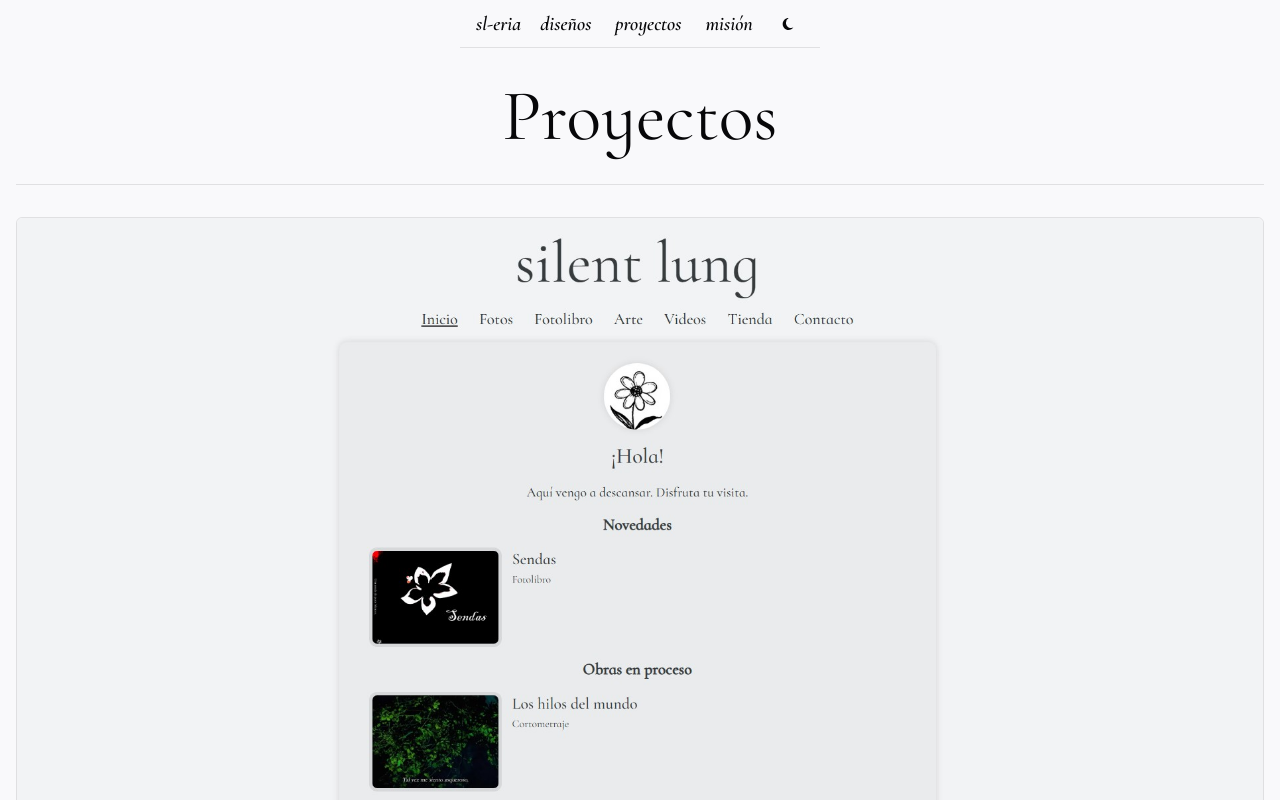
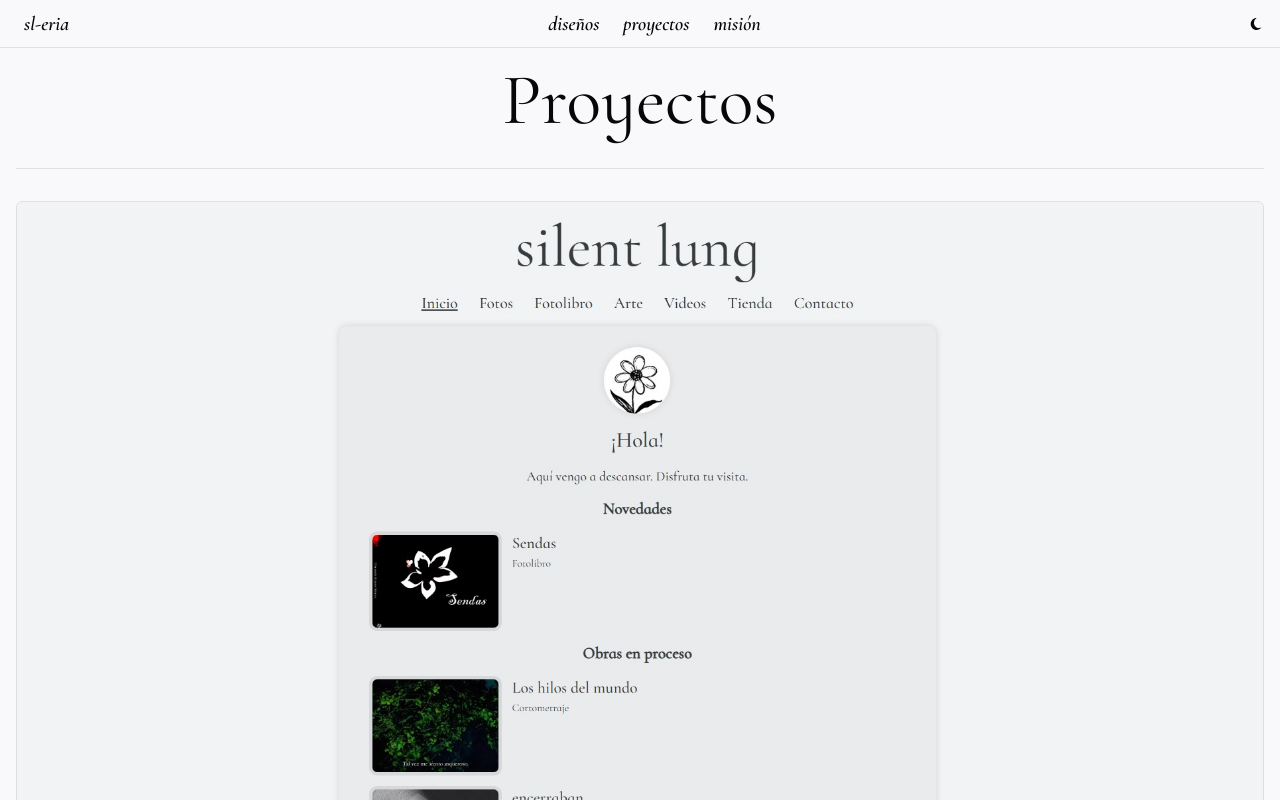
Before and after one commit to Lvnge/sl-eria, a React (Vite) app: page /proyectos in a window 1280 px wide. Shown: the top 800 px of the page. Built offline with nearby package versions, Linux system fonts and the light colour scheme.

Commit message:
Test navbar layout

```diff
--- a/src/components/navBar/NavBar.tsx
+++ b/src/components/navBar/NavBar.tsx
@@ -12,13 +12,13 @@ const NavBar = ({ isDark, toggleTheme }: NavBarProps) => {
 
   return (
     <>
-      <div className="flex flex-col items-center">
-        <div className="navbar z-10">
+      {/* Using your custom navbar class which already includes fixed positioning */}
+      <div className="navbar">
         <button>
           <Link
             to="/"
             onClick={() => setMenuOpen(false)}
-              className="italic font-Cormorant"
+            className="italic font-Cormorant pl-4"
           >
             sl-eria
           </Link>
@@ -49,9 +49,7 @@ const NavBar = ({ isDark, toggleTheme }: NavBarProps) => {
         <div className="flex gap-2 items-center relative">
           <button
             onClick={toggleTheme}
-              aria-label={
-                isDark ? "Switch to light mode" : "Switch to dark mode"
-              }
+            aria-label={isDark ? "Switch to light mode" : "Switch to dark mode"}
             className="flex items-center justify-center w-8 h-8"
           >
             <AnimatePresence mode="wait">
@@ -60,7 +58,7 @@ const NavBar = ({ isDark, toggleTheme }: NavBarProps) => {
                 initial={{ opacity: 0 }}
                 animate={{ opacity: 1 }}
                 exit={{ opacity: 0 }}
-                  transition={{ duration: 0 }}
+                transition={{ duration: 0.3, ease: "easeInOut" }}
                 className="flex items-center justify-center"
               >
                 {isDark ? (
@@ -110,15 +108,17 @@ const NavBar = ({ isDark, toggleTheme }: NavBarProps) => {
           </button>
         </div>
       </div>
-        <div>
-          {/* Mobile Menu */}
+
+      {/* Mobile Menu - using your custom class which already has positioning */}
+      <AnimatePresence>
         <motion.div
           className="mobile-menu md:hidden"
-            initial={{ y: "-100vh" }}
-            animate={{ y: menuOpen ? 0 : "-100vh" }}
-            exit={{ y: "-100vh" }}
-            transition={{ type: "tween", duration: 0.55 }}
+          initial={{ y: "-100%" }}
+          animate={{ y: menuOpen ? 0 : "-100%" }}
+          exit={{ y: "-100%" }}
+          transition={{ type: "tween", duration: 0.3, ease: "easeInOut" }}
         >
+          <div className="p-4 flex flex-col space-y-4 items-center">
             <Link to="/diseños" onClick={() => setMenuOpen(false)}>
               diseños
             </Link>
@@ -128,8 +128,9 @@ const NavBar = ({ isDark, toggleTheme }: NavBarProps) => {
             <Link to="/misión" onClick={() => setMenuOpen(false)}>
               misión
             </Link>
+          </div>
 
-            <div className="flex flex-col gap-2 text-sm mt-auto mb-auto">
+          <div className="p-6 flex flex-col space-y-1 mt-auto pb-20 text-sm">
             <p className="text-lg select-none">acerca de mí</p>
             <p className="select-none">román</p>
             <p className="flex select-none">
@@ -157,8 +158,7 @@ const NavBar = ({ isDark, toggleTheme }: NavBarProps) => {
             <p className="select-none">1998</p>
           </div>
         </motion.div>
-        </div>
-      </div>
+      </AnimatePresence>
     </>
   );
 };
--- a/src/index.css
+++ b/src/index.css
@@ -57,10 +57,10 @@
     @apply flex flex-col w-full items-center m-auto px-4 overflow-hidden;
   }
   .navbar {
-    @apply fixed flex max-w-90 w-full h-12 px-4 border-b-1 border-(--text)/10 dark:border-(--d-text)/20 justify-between items-center text-xl font-semibold bg-(--background) dark:bg-(--d-background) z-10 transition-colors duration-300;
+    @apply fixed flex w-full h-12 px-2 border-b-1 border-(--text)/10 dark:border-(--d-text)/20 justify-between items-center text-xl font-semibold bg-(--background) dark:bg-(--d-background) z-10 transition-colors duration-300;
   }
   .mobile-menu {
-    @apply flex flex-col fixed max-w-90 w-full h-screen left-0 right-0 m-auto bg-(--background) dark:bg-(--d-background) font-Cormorant gap-3 p-4 pt-14 text-lg z-9;
+    @apply fixed flex flex-col w-full h-full top-12 left-0 m-auto bg-(--background) dark:bg-(--d-background) font-Cormorant  text-lg z-9 transition-colors duration-300;
   }
   .custom-link {
     @apply underline;
@@ -73,7 +73,7 @@
   }
 
   .design-section {
-    @apply flex flex-col my-8 w-full;
+    @apply flex flex-col my-8   w-full;
   }
   .gallery-selector {
     @apply flex w-full h-16 font-Cormorant text-lg text-(--text) dark:text-(--d-text);
--- a/src/pages/Diseños.tsx
+++ b/src/pages/Diseños.tsx
@@ -3,9 +3,10 @@ import Selector from "../components/design_page/Selector";
 
 const Diseños = () => {
   return (
-    <div className="parent-container mt-12">
+    <div className="parent-container ">
       <div className="design-section text-center">
         <motion.h1
+          className="mt-8"
           initial={{ opacity: 0, y: 20 }}
           animate={{ opacity: 1, y: 0 }}
           exit={{ opacity: 0, y: 20 }}
--- a/src/pages/Home.tsx
+++ b/src/pages/Home.tsx
@@ -8,7 +8,7 @@ const Home = () => {
       transition={{ duration: 0.3, delay: 0.5 }}
       className="parent-container "
     >
-      <div className="flex flex-col items-center mt-12 w-full">
+      <div className="flex flex-col items-center mt-8 w-full">
         <div className="home-section">
           <h1 className="text-center">
             Tu&nbsp;
--- a/src/pages/Mision.tsx
+++ b/src/pages/Mision.tsx
@@ -6,10 +6,10 @@ const Mision = () => {
       animate={{ opacity: 1, y: 0 }}
       exit={{ opacity: 0, y: 20 }}
       transition={{ duration: 0.3, delay: 0.5 }}
-      className="parent-container mt-12"
+      className="parent-container"
     >
       <div className="home-section text-center">
-        <h1>Misión</h1>
+        <h1 className="mt-8">Misión</h1>
       </div>
       <div className="divider"></div>
       <div className="mt-8 font-Lato text-justify space-y-4">
--- a/src/pages/Proyectos.tsx
+++ b/src/pages/Proyectos.tsx
@@ -9,10 +9,10 @@ const Proyectos = () => {
       animate={{ opacity: 1, y: 0 }}
       exit={{ opacity: 0, y: 20 }}
       transition={{ duration: 0.3, delay: 0.5 }}
-      className="parent-container mt-12"
+      className="parent-container"
     >
       <div className="space-y-8 my-8 text-center">
-        <h1>Proyectos</h1>
+        <h1 className="mt-8">Proyectos</h1>
         <div className="divider"></div>
         <div className="border border-(--text)/10 dark:border-(--d-text)/20 rounded-md ">
           <Link to="https://silentlung.com" target="_blank">
```
Lines whose indentation alone changed are shown as unchanged.
